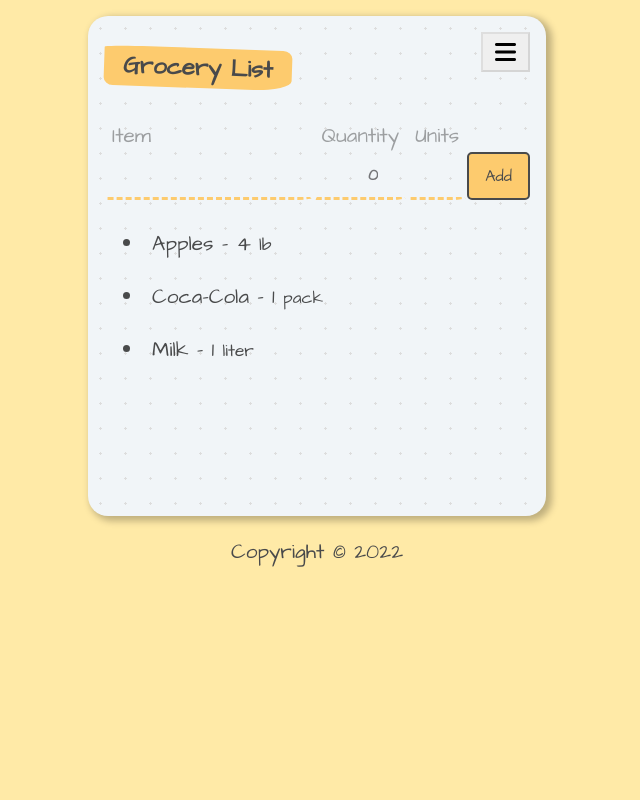
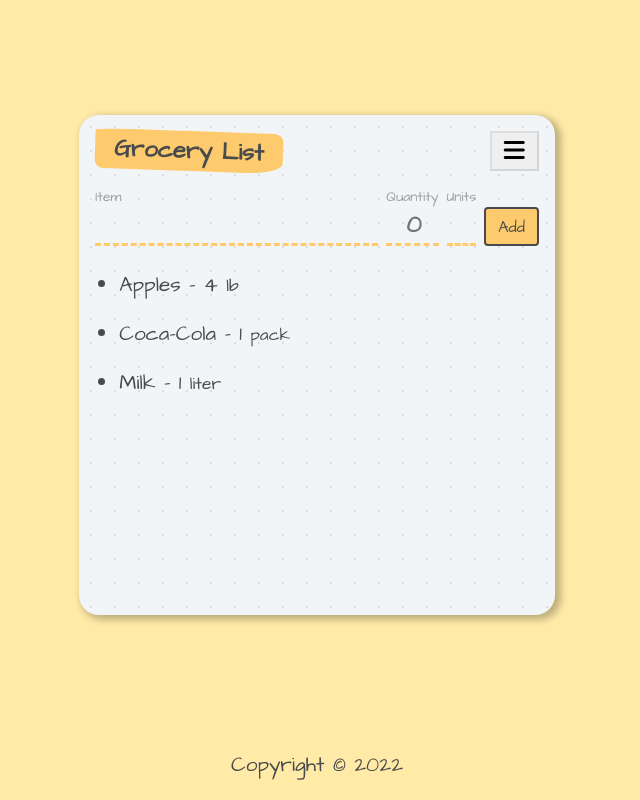
Before and after one commit to liudmylai/react-groceries, a React (Create React App) app: page / in a window 1280 px wide. Shown: the whole page, without its empty margins (323-963 px from the left). Built offline with nearby package versions, Linux system fonts and the light colour scheme.

Commit message:
updated styles

```diff
--- a/src/App.css
+++ b/src/App.css
@@ -3,7 +3,6 @@
 body {
   background-color: #ffeaa7;
   min-height: 70vh;
-  padding: 1rem;
   box-sizing: border-box;
   display: flex;
   justify-content: center;
@@ -12,6 +11,24 @@ body {
   font-family: "Architects Daughter", cursive;
   text-align: center;
   font-size: 130%;
+}
+
+input {
+  outline: none;
+}
+
+ul {
+  padding-left: 1.5rem;
+  display: flex;
+  flex-direction: column;
+  gap: 0.75rem;
+}
+
+.App {
+  display: flex;
+  flex-direction: column;
+  justify-content: space-between;
+  min-height: 100vh;
 }
 
 .container {
@@ -23,8 +40,8 @@ body {
   min-width: 250px;
   background: #f1f5f8;
   background-image: radial-gradient(#ddd 7.2%, transparent 0);
-  background-size: 25px 25px;
-  border-radius: 20px;
+  background-size: 1.5rem 1.5rem;
+  border-radius: 1.25rem;
   box-shadow: 4px 3px 7px 2px #00000040;
   padding: 1rem;
   box-sizing: border-box;
@@ -43,18 +60,7 @@ body {
   border-radius: 20% 5% 20% 5%/5% 20% 25% 20%;
   background-color: #fdcb6e;
   font-size: 1.5rem;
-}
-
-.overlay {
-  background-color: rgba(100,100,100,.8);
-  position: absolute;
-  top: 0;
-  bottom: 0;
-  right: 0;
-  left: 0;
-  border-radius: 20px;
-  z-index: 1;
-  display: none;
+  margin: 0;
 }
 
 .toggler {
@@ -77,23 +83,26 @@ body {
   top: 0;
   bottom: 0;
   right: 0;
-  min-width: 50%;
+  min-width: calc(100% - 2rem);
   background-color: #fff;
-  padding: 3.5rem 1rem 1rem;
+  padding: 1rem;
   display: flex;
   flex-direction: column;
-  gap: 0.5rem;
-  border-radius: 20px;
+  gap: 1rem;
+  border-radius: 1.25rem;
   z-index: 2;
-  overflow-y: auto;
   display: none;
+}
+
+.toggler-collapse input {
+  flex: 1;
 }
 
 .toggler-collapse ul {
   list-style: none;
   margin: 0;
   padding: 0;
-  border-bottom: 2px solid #ddd;
+  overflow-y: auto;
 }
 
 .toggler-collapse li:hover,
@@ -101,12 +110,8 @@ body {
   color: #fdcb6e;
 }
 
-.has-validation {
-  position: relative;
-  display: flex;
-  flex-wrap: wrap;
-  align-items: stretch;
-  width: 100%;
+.toggler-collapse .form {
+  width: calc(100% - 3.5rem)
 }
 
 .error {
@@ -123,51 +128,42 @@ body {
   border-radius: 0.25rem;
 }
 
-.toggler-collapse input {
-  height: 30px;
-  padding: 5px 10px;
-  font-size: 12px;
-  line-height: 1.5;
-  border-radius: 3px;
-  flex: 1;
-}
-
 .form {
+  position: relative;
   display: flex;
   align-items: stretch;
   justify-content: space-between;
   width: 100%;
+  gap: 0.5rem;
 }
+
 .form input {
   box-sizing: border-box;
   background-color: transparent;
-  padding: 0.7rem;
-  border-bottom-right-radius: 15px 3px;
-  border-bottom-left-radius: 3px 15px;
-  border: solid 3px transparent;
+  border: none;
   border-bottom: dashed 3px #fdcb6e;
   font-family: "Architects Daughter", cursive;
-  font-size: 1rem;
+  font-size: 1.5rem;
   color: hsla(260, 2%, 25%, 0.7);
 }
 
 .item {
   position: relative;
   display: flex;
-  flex-wrap: nowrap
+  flex-wrap: nowrap;
+  align-items: baseline;
+  gap: 0.5rem;
 }
 
 li {
   cursor: pointer;
   text-align: left;
-  padding: 0.5rem;
   flex: 1;
 }
 
 .close {
   cursor: pointer;
   padding: calc(0.75rem - 4px) 0.75rem;
-  margin: 0.5rem;
   display: inline-block;
   font-weight: 400;
   text-align: center;
@@ -177,12 +173,10 @@ li {
   line-height: 1;
   border-radius: 0.25rem;
   transition: color .15s ease-in-out,background-color .15s ease-in-out,border-color .15s ease-in-out,box-shadow .15s ease-in-out;
-
   color: #dc3545;
   background-color: transparent;
   background-image: none;
   border: 2px solid #dc3545;
-
   visibility: hidden;
 }
 
@@ -201,12 +195,9 @@ li {
   align-items: flex-start;
 }
 
-.input > * {
-  padding: 0px 0.5rem;
-}
-
 .input label {
   opacity: 0.5;
+  font-size: .875rem;
 }
 
 .input input {
@@ -256,8 +247,8 @@ li {
 .button span {
   background: #fdcb6e;
   display: block;
-  padding: 0.7rem 1rem;
-  border-radius: 5px;
+  padding: 0.4rem 0.75rem;
+  border-radius: 0.25rem;
   border: 2px solid hsl(198, 1%, 29%);
   width: 100%;
 }
--- a/src/components/Layout.js
+++ b/src/components/Layout.js
@@ -1,7 +1,3 @@
-/**
- *  Class Component
- */
-
 import { Component } from "react";
 import Header from "./Header";
 import Main from "./Main";
@@ -89,6 +85,7 @@ class Layout extends Component {
     render() {
         return (
             <>
+                <div></div>
                 <div className="container">
                     <Menu
                         currentList={this.state.currentList}
@@ -113,43 +110,3 @@ class Layout extends Component {
 }
 
 export default Layout;
-
-/**
- *  Functional Component
- */
-
-// import { useState } from "react";
-// import Header from "./Header";
-// import Main from "./Main";
-// import Footer from "./Footer";
-// import Form from "./Form";
-
-// function Layout(props) {
-
-//     const [groceries, setGroceries] = useState([...props.groceries]);
-
-//     const addItem = (newItem) => {
-//         setGroceries(prevGroceries => [...prevGroceries, newItem])
-//     }
-
-//     const isPurchased = id => {
-//         setGroceries(prevGroceries => prevGroceries.map((grocery, index) => (index === id ? { ...grocery, isPurchased: !grocery.isPurchased } : grocery)))
-//     }
-
-//     const deleteItem = id => {
-//         setGroceries(prevGroceries => prevGroceries.filter((grocery, index) => (index !== id)))
-//     }
-
-//     return (
-//         <>
-//             <div className="container">
-//                 <Header />
-//                 <Form addItem={addItem} />
-//                 <Main groceries={groceries} isPurchased={isPurchased} deleteItem={deleteItem}/>
-//             </div>
-//             <Footer />
-//         </>
-//     );
-// }
-
-// export default Layout;
--- a/src/components/ListForm.js
+++ b/src/components/ListForm.js
@@ -35,8 +35,7 @@ class ListForm extends Component {
 
     render() {
         return (
-            <>
-                <div className="has-validation">
+            <div className="form">
                 <input
                     id="name"
                     onChange={this.handleChange}
@@ -44,11 +43,10 @@ class ListForm extends Component {
                     type="text"
                 />
                 <div className="error" style={{ display: (this.state.isExists ? 'block' : 'none') }}>This name is already used</div>
-                </div>
                 <div className="button" onClick={this.handleClick}>
                     <span>New List</span>
                 </div>
-            </>
+            </div>
         );
     }
 }
--- a/src/components/Menu.js
+++ b/src/components/Menu.js
@@ -29,21 +29,18 @@ class Menu extends Component {
                 <div className="toggler-collapse"
                     style={{ display: this.state.isToggle ? "flex" : "none" }}
                 >
+                    <ListForm
+                        lists={this.props.lists}
+                        addList={this.props.addList}
+                        toogleMenu={this.toogleMenu}
+                    />
                     <MenuList
                         currentList={this.props.currentList}
                         lists={this.props.lists}
                         selectList={this.props.selectList}
                         toogleMenu={this.toogleMenu}
                     />
-                    <ListForm
-                        lists={this.props.lists}
-                        addList={this.props.addList}
-                        toogleMenu={this.toogleMenu}
-                    />
                 </div>
-                <div className="overlay"
-                    style={{ display: this.state.isToggle ? "block" : "none" }}
-                />
             </>
         );
     }
--- a/src/components/MenuList.js
+++ b/src/components/MenuList.js
@@ -17,6 +17,6 @@ class MenuList extends Component {
             </ul>
         );
     }
+}
 
-}
 export default MenuList;
```
Also changed, not shown: src/components/Footer.js (+1 -18 lines), src/components/Form.js (+0 -69 lines), src/components/Grocery.js (+0 -29 lines), src/components/Header.js (+0 -16 lines), src/components/Main.js (+1 -22 lines). Lines whose indentation alone changed are shown as unchanged.
